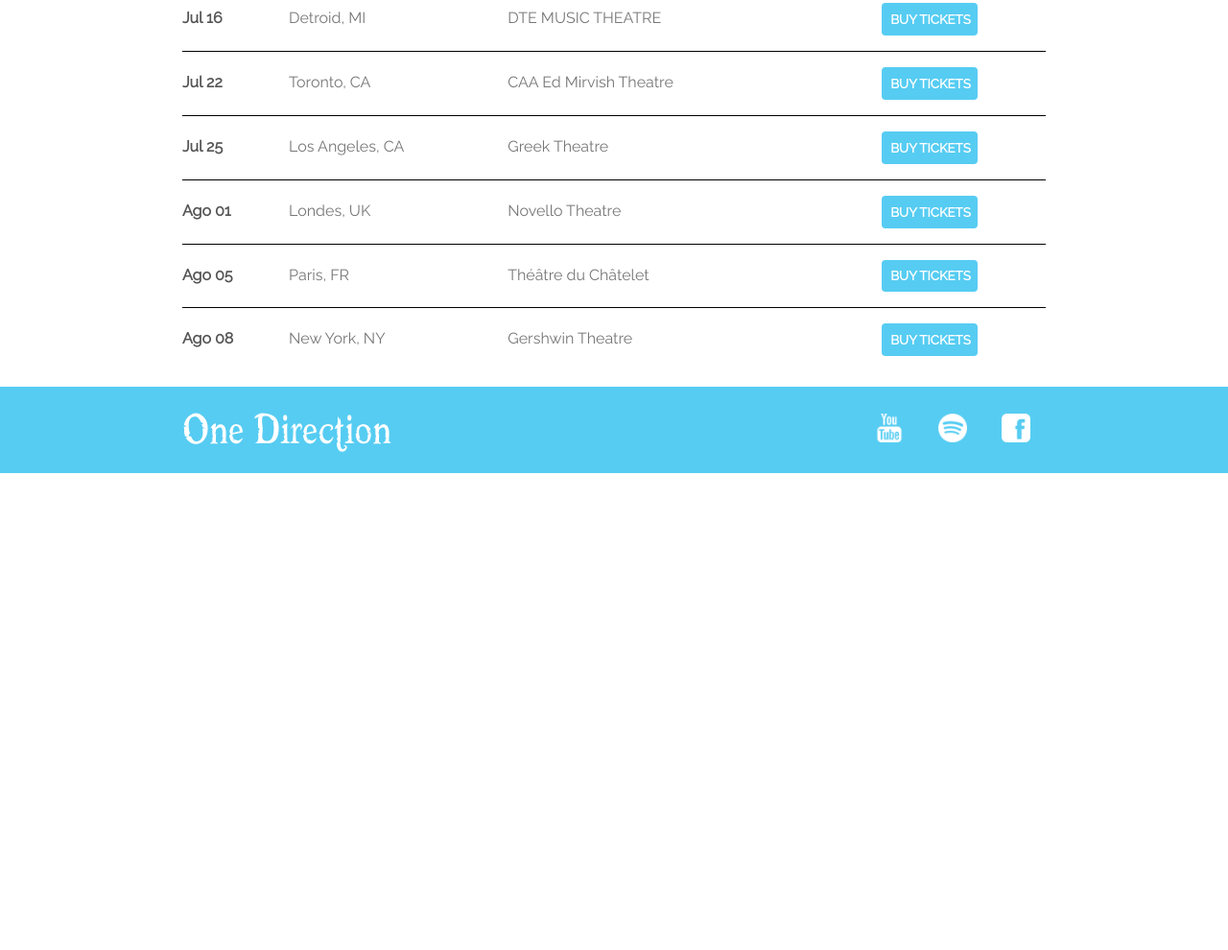
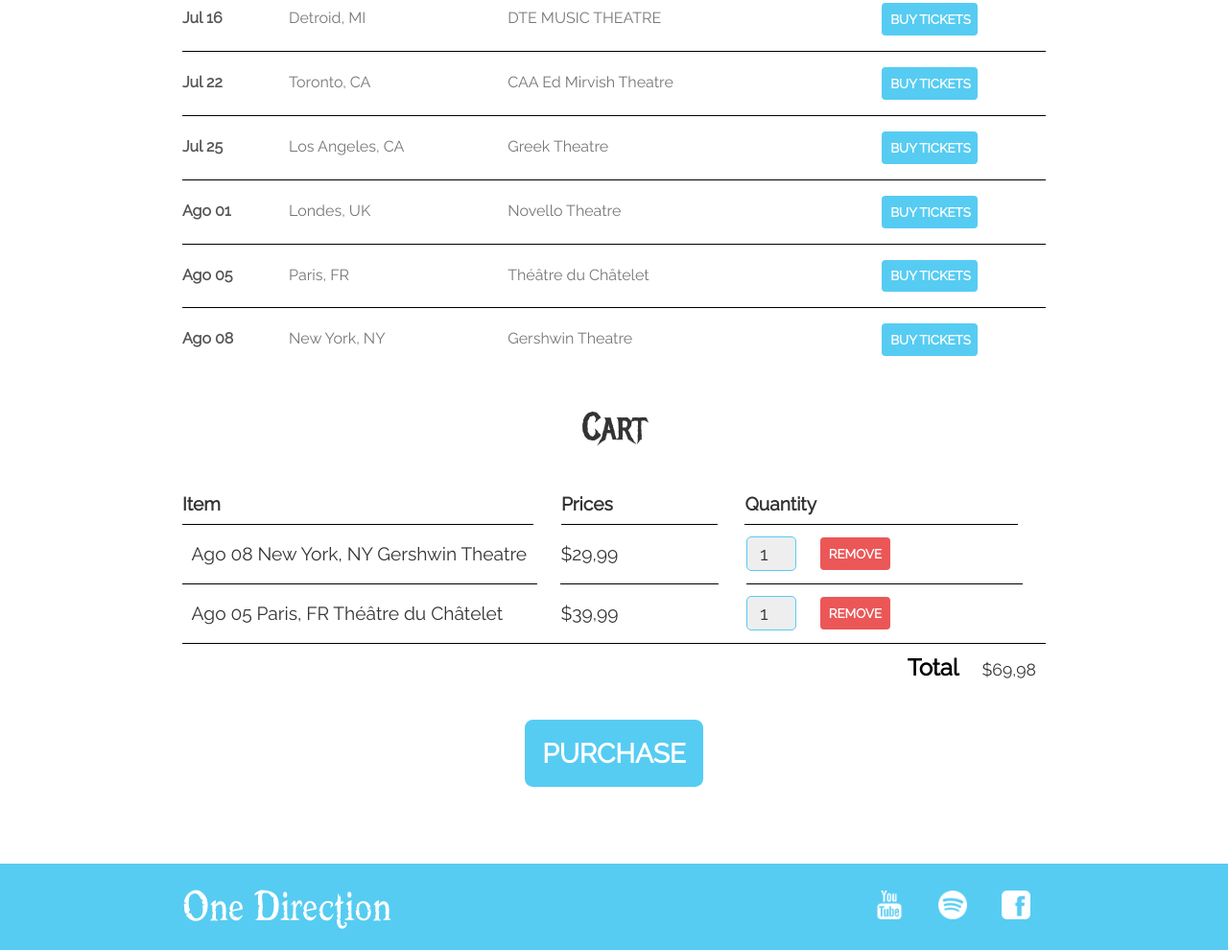
Before and after one commit to agathacezar/band-website, a plain HTML site: page index.html in a window 1280 px wide. Shown: the part 516-1506 px from the top of the page at 96% size. Before the commit the page ends 1009 px from the top, so only its background shows below. Drawn offline with Linux system fonts and the light colour scheme.

Commit message:
Add cart to home page

```diff
--- a/index.html
+++ b/index.html
@@ -63,6 +63,46 @@
                 </div>
             </div>
         </section>
+        <section class="content-section container">
+            <h2 class="section-header">Cart</h2>
+           <div class="cart-row-items">
+                <div class="cart-row">
+                    <spa class="cart-item cart-header cart-colunm">Item</spa>
+                    <span  class="cart-price cart-header cart-colunm">Prices</span>
+                    <span class="cart-quantity cart-header cart-colunm">Quantity</span>
+                </div>
+                <div class="cart-row">
+                    <div class="cart-item cart-colunm">
+                        <span class="cart-item-title">Ago 08 New York, NY Gershwin Theatre </span>
+                    </div>
+                    <span class="cart-price cart-colunm">$29,99</span>
+                    <div class="cart-quantity cart-colunm">
+                        <input class="cart-quantity-input" value="1" type="number">
+                        <button class=" btn btn-danger cart-quantity-button" >REMOVE</button>
+                    </div>
+                </div>
+
+                <div class="cart-row">
+                    <div class="cart-item cart-colunm">
+                        <span class="cart-item-title">Ago 05 Paris, FR Théâtre du Châtelet </span>
+                    </div>
+                    <span class="cart-price cart-colunm">$39,99</span>
+                    <div class="cart-quantity cart-colunm">
+                        <input class="cart-quantity-input" value="1" type="number">
+                        <button class="btn btn-danger cart-quantity-button">REMOVE</button>
+                    </div>
+                </div>
+
+            </div>
+            <div class="cart-total">
+                <span class="cart-total-title">Total</span>
+                <span class="cart-total-price">$69,98</span>
+            </div>
+            <div>
+                <button class="btn btn-primary btn-purchase ">PURCHASE</button>
+            </div>
+        </section>
+
     </body>
     <footer class="main-footer">
         <div class="container main-footer-container" >
```
